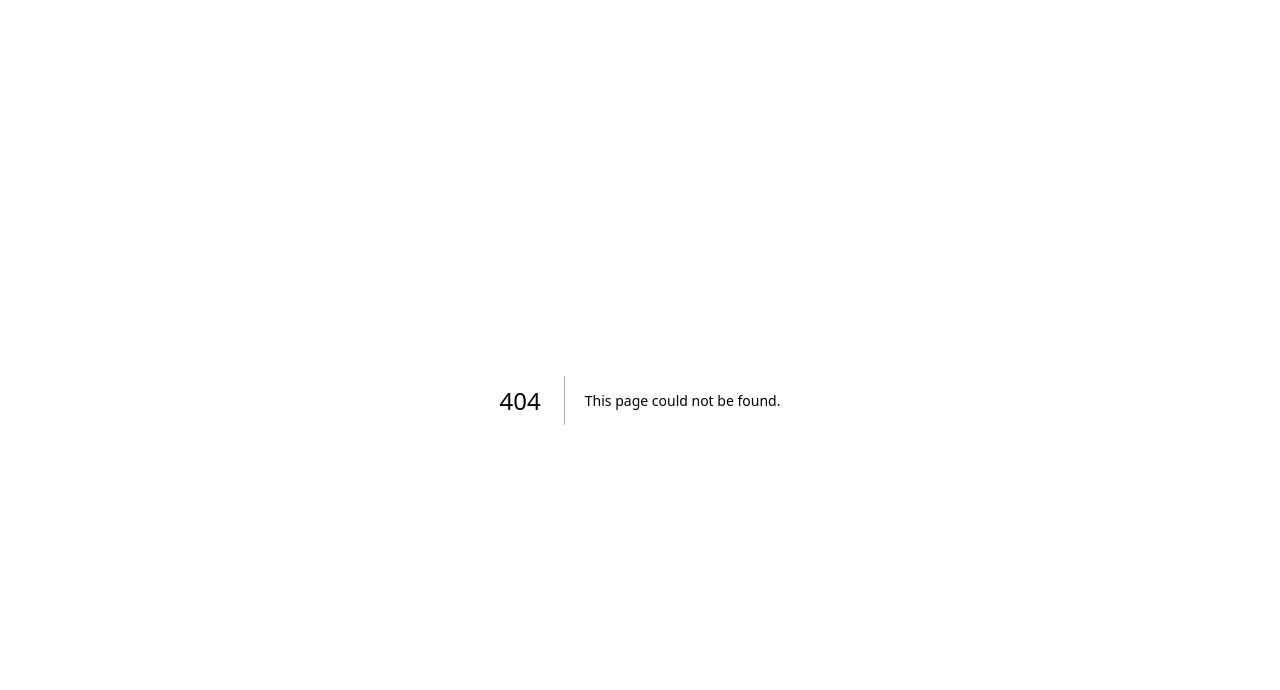
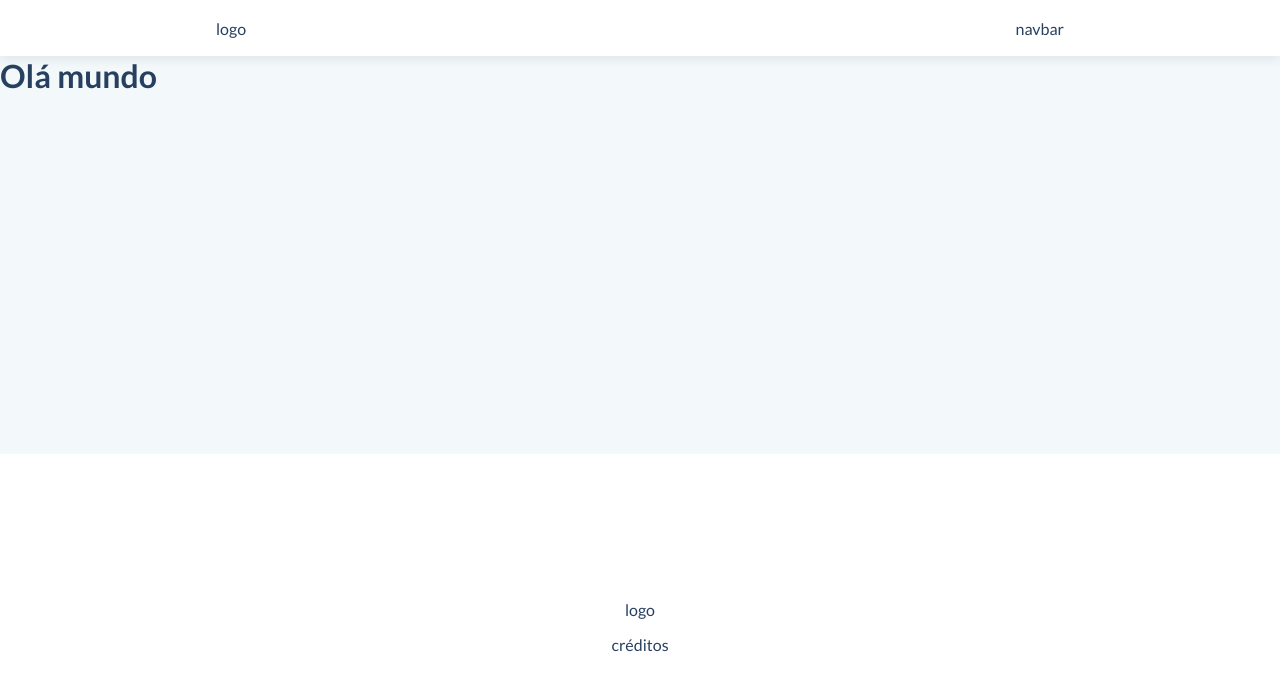
Before and after one commit to mateussouza-ms/alganews-blog, a Next.js app: page /teste in a window 1280 px wide. Before the commit this address had no page. Shown: the top 690 px of the page. Built offline with nearby package versions, Linux system fonts and the light colour scheme.

Commit message:
Create layout

```diff
--- /dev/null
+++ b/_constants.ts
@@ -0,0 +1,2 @@
+export const HEADER_HEIGTH = 56;
+export const FOOTER_HEIGTH = 346;
--- /dev/null
+++ b/components/Content/index.tsx
@@ -0,0 +1,14 @@
+import styled from "styled-components";
+import { FOOTER_HEIGTH, HEADER_HEIGTH } from "../../_constants";
+
+interface ContentProps {
+  children: React.ReactNode;
+}
+
+export function Content({ children }: ContentProps) {
+  return <Wrapper>{children}</Wrapper>;
+}
+
+const Wrapper = styled.div`
+  min-height: calc(100vh - ${HEADER_HEIGTH}px - ${FOOTER_HEIGTH}px);
+`;
--- /dev/null
+++ b/components/Footer/index.tsx
@@ -0,0 +1,34 @@
+import styled from "styled-components";
+import { FOOTER_HEIGTH } from "../../_constants";
+
+interface HeaderProps {}
+
+export function Footer(props: HeaderProps) {
+  return (
+    <Wrapper>
+      <Container>
+        <span>logo</span>
+        <span>créditos</span>
+      </Container>
+    </Wrapper>
+  );
+}
+
+const Wrapper = styled.footer`
+  background-color: ${(p) => p.theme.activeElementBackground};
+  color: ${(p) => p.theme.activeElementForeground};
+
+  width: 100%;
+  height: ${FOOTER_HEIGTH}px;
+`;
+
+const Container = styled.div`
+  display: flex;
+  align-items: center;
+  justify-content: center;
+  flex-direction: column;
+  gap: 16px;
+  max-width: 848px;
+  margin: auto;
+  height: 100%;
+`;
--- /dev/null
+++ b/components/Header/index.tsx
@@ -0,0 +1,34 @@
+import { transparentize } from "polished";
+import styled from "styled-components";
+import { HEADER_HEIGTH } from "../../_constants";
+
+interface HeaderProps {}
+
+export function Header(props: HeaderProps) {
+  return (
+    <Wrapper>
+      <Container>
+        <span>logo</span>
+        <span>navbar</span>
+      </Container>
+    </Wrapper>
+  );
+}
+
+const Wrapper = styled.div`
+  background-color: ${(p) => p.theme.activeElementBackground};
+  color: ${(p) => p.theme.activeElementForeground};
+  box-shadow: 0 3px 10px ${(p) => transparentize(0.9, p.theme.pageForeground)};
+
+  width: 100%;
+  height: ${HEADER_HEIGTH}px;
+`;
+
+const Container = styled.div`
+  display: flex;
+  align-items: center;
+  justify-content: space-between;
+  max-width: 848px;
+  margin: auto;
+  height: 100%;
+`;
--- a/package.json
+++ b/package.json
@@ -16,6 +16,7 @@
     "eslint": "8.28.0",
     "eslint-config-next": "13.0.4",
     "next": "13.0.4",
+    "polished": "^4.2.2",
     "react": "18.2.0",
     "react-dom": "18.2.0",
     "styled-components": "^5.3.6",
--- a/pages/_app.tsx
+++ b/pages/_app.tsx
@@ -1,5 +1,8 @@
 import type { AppProps } from "next/app";
 import { ThemeProvider } from "styled-components";
+import { Content } from "../components/Content";
+import { Footer } from "../components/Footer";
+import { Header } from "../components/Header";
 import "../styles/globals.css";
 import GlobalStyles from "../styles/globalStyles";
 import { light } from "../styles/theme";
@@ -7,7 +10,11 @@ import { light } from "../styles/theme";
 export default function App({ Component, pageProps }: AppProps) {
   return (
     <ThemeProvider theme={light}>
-      <Component {...pageProps} />
+      <Header />
+      <Content>
+        <Component {...pageProps} />
+      </Content>
+      <Footer />
       <GlobalStyles />
     </ThemeProvider>
   );
--- /dev/null
+++ b/pages/teste.tsx
@@ -0,0 +1,9 @@
+interface TesteProps {}
+
+export default function Teste(props: TesteProps) {
+  return (
+    <div>
+      <h1>Olá mundo</h1>
+    </div>
+  );
+}
```
Also changed, not shown: pages/index.tsx (+4 -18 lines), 1 other file (tests, documents, lock files or other folders).
